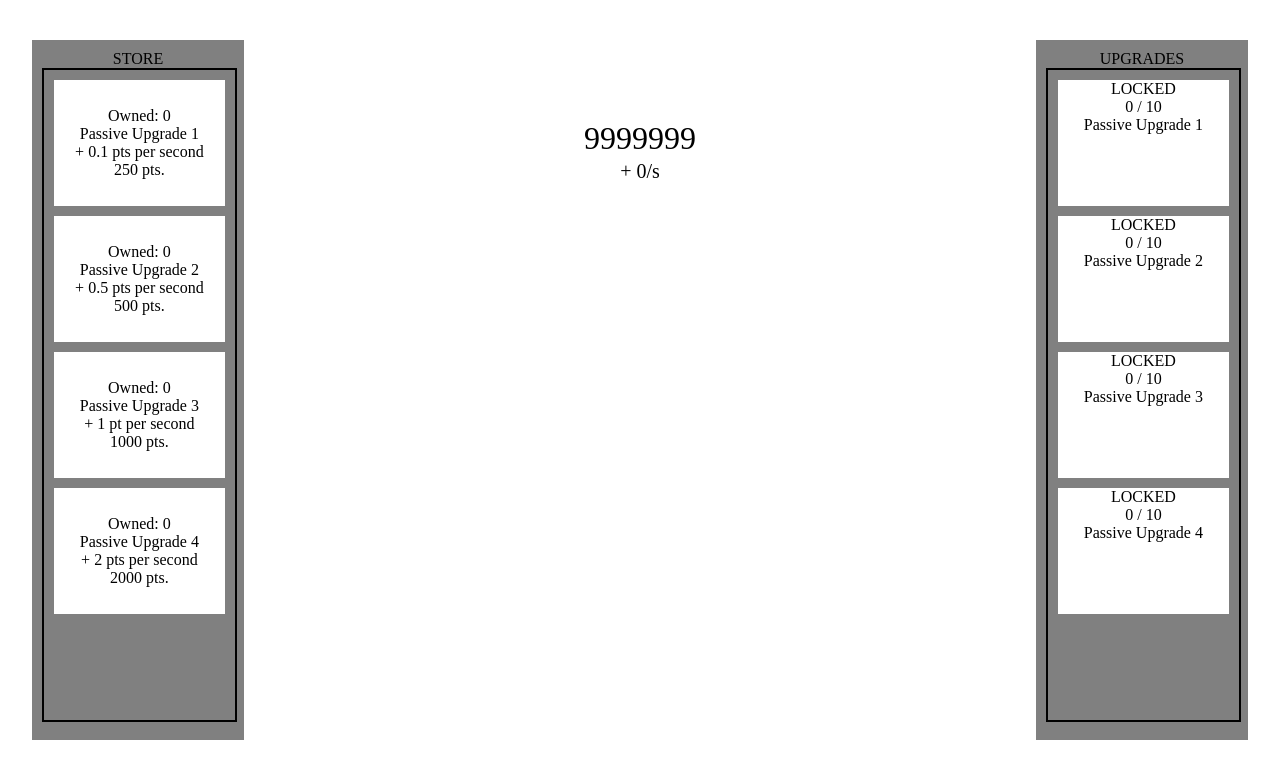
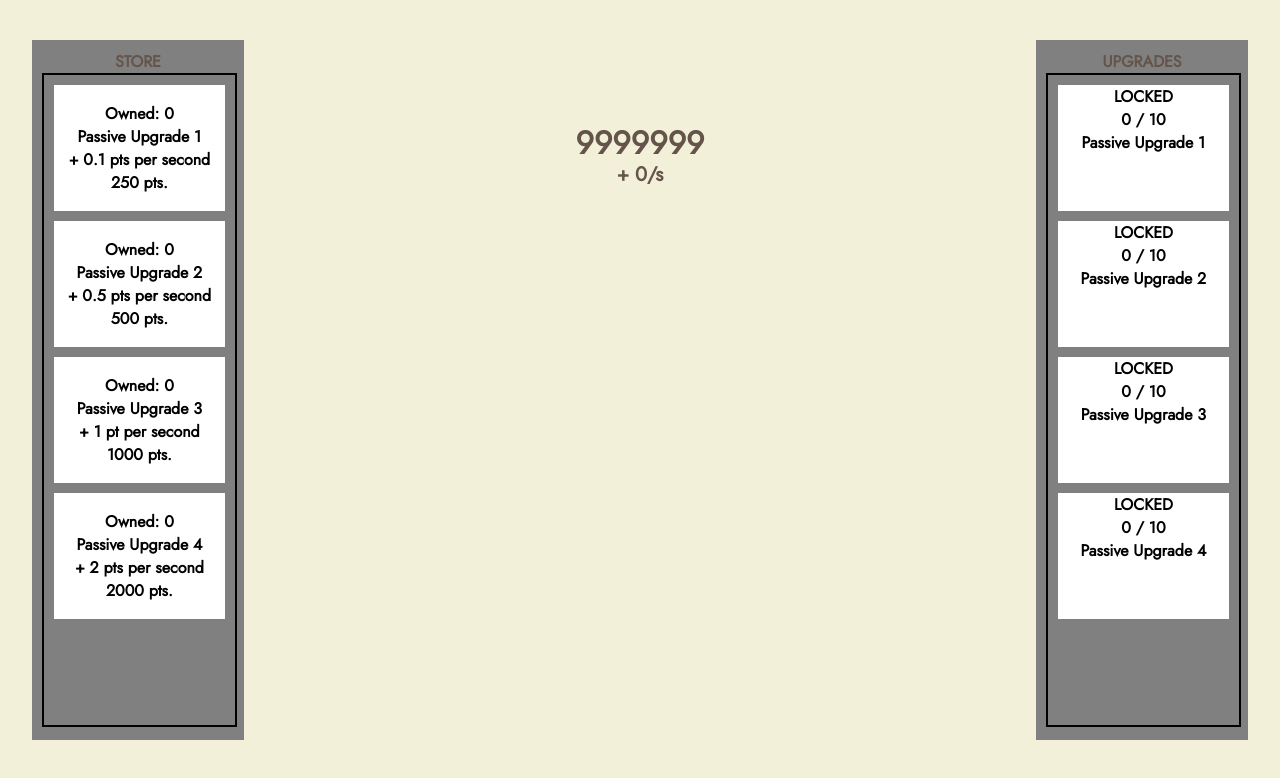
Before and after one commit to kendrickgolden/idle-typer, a React (Create React App) app in the folder client/: page / in a window 1280 px wide. Shown: the top 778 px of the page. Built offline with nearby package versions, Linux system fonts and the light colour scheme; no server answers; the HTML template or start-up script is replaced by a standard one.

Commit message:
Add new font and background color
Updating visual style of site

```diff
--- a/client/public/index.html
+++ b/client/public/index.html
@@ -3,6 +3,7 @@
   <head>
     <meta charset="utf-8" />
     <link rel="icon" href="%PUBLIC_URL%/favicon.ico" />
+    <link rel="stylesheet" href="https://fonts.googleapis.com/css2?family=Jost&family=Roboto">
     <meta name="viewport" content="width=device-width, initial-scale=1" />
     <meta name="theme-color" content="#000000" />
     <meta
--- a/client/src/index.css
+++ b/client/src/index.css
@@ -3,6 +3,12 @@
     padding: 0;
 }
 
+body {
+    font-family: "Jost", sans-serif;
+    font-weight: 800;
+    background-color: hsl(54, 50%, 90%);
+    color: hsl(23, 15%, 34%);
+}
 button {
     all: unset
 }
@@ -53,9 +59,11 @@ button {
     left: 50%;
     transform: translate(-50%, -50%);
     border-style: solid;
-    width: 40%;
+    width: 50%;
     height: 30%;
     margin: 0;
+    font-size: 32px;
+    overflow: hidden;
 }
 
 
@@ -64,6 +72,8 @@ button {
     position: absolute;
     width: 100%;
     height: 100%;
+    font-family:"Roboto", sans-serif;
+    font-weight: 400;
 }
 
 #main-input {
@@ -79,11 +89,6 @@ button {
 #current-paragraph {
     display: inline;
     position: relative;
-}
-
-#main-text {
-    font-size: 32px;
-    overflow: hidden;
 }
 
 
```
